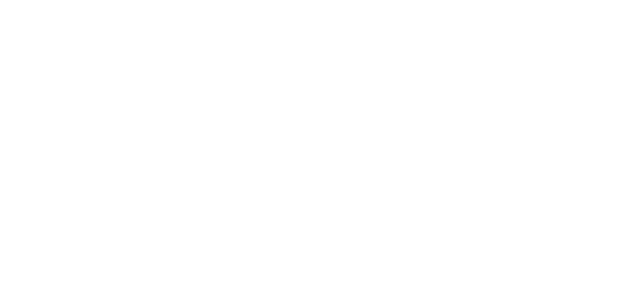
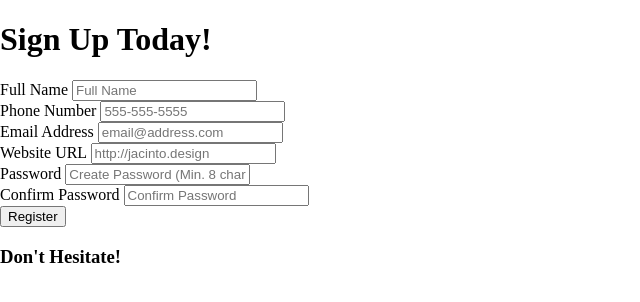
Before and after one commit to Muntasir1808/Form-validator, a plain HTML site: page index.html in a window 1280 px wide. Shown: the whole page, without its empty margins (0-640 px from the left). Drawn offline with Linux system fonts and the light colour scheme.

Commit message:
Building UI- Html form

```diff
--- a/index.html
+++ b/index.html
@@ -3,12 +3,60 @@
 <head>
     <meta charset="UTF-8">
     <meta name="viewport" content="width=device-width, initial-scale=1.0">
-    <title>Template</title>
+    <title>Form Validation</title>
     <link rel="icon" type="image/png" href="favicon.png">
     <link rel="stylesheet" href="https://cdnjs.cloudflare.com/ajax/libs/font-awesome/5.10.2/css/all.min.css"/>
     <link rel="stylesheet" href="style.css">
 </head>
 <body>
+    <div class="container">
+        <h1>Sign Up Today!</h1>
+        <!-- Form -->
+        <form id="form">
+          <!-- Full Name -->
+          <div class="form-group">
+            <label for="name">Full Name</label>
+            <input type="text" id="name" name="name"
+                   placeholder="Full Name" required minlength="3" maxlength="100">
+          </div>
+          <!-- Phone Number -->
+          <div class="form-group">
+            <label for="phone">Phone Number</label>
+            <input type="tel" id="phone" name="phone"
+                   placeholder="555-555-5555" required pattern="[0-9]{3}-[0-9]{3}-[0-9]{4}">
+          </div>
+          <!-- Email Address -->
+          <div class="form-group">
+            <label for="email">Email Address</label>
+            <input type="email" id="email" name="email"
+                   placeholder="email@address.com" required>
+          </div>
+          <!-- Website URL -->
+          <div class="form-group">
+            <label for="website">Website URL</label>
+            <input type="url" id="website" name="website"
+                   placeholder="http://jacinto.design" required>
+          </div>
+          <!-- Password -->
+          <div class="form-group">
+            <label for="password1">Password</label>
+            <input type="password" id="password1" placeholder="Create Password (Min. 8 characters)"
+                   required pattern="^(?=.*\d)(?=.*[a-z])(?=.*[A-Z])(?=.*[a-zA-Z]).{8,}$"
+                   title="Please include at least 1 uppercase character, 1 lowercase character, and 1 number.">
+          </div>
+          <!-- Confirm Password -->
+          <div class="form-group">
+            <label for="password2">Confirm Password</label>
+            <input type="password" id="password2" placeholder="Confirm Password"
+                   required pattern="^(?=.*\d)(?=.*[a-z])(?=.*[A-Z])(?=.*[a-zA-Z]).{8,}$" name="password">
+          </div>
+          <button type="submit">Register</button>
+        </form>
+        <!-- Error/Success Message -->
+        <div class="message-container">
+          <h3 id="message">Don't Hesitate!</h3>
+        </div>
+      </div>
     <!-- Script -->
     <script src="script.js"></script>
 </body>
```
